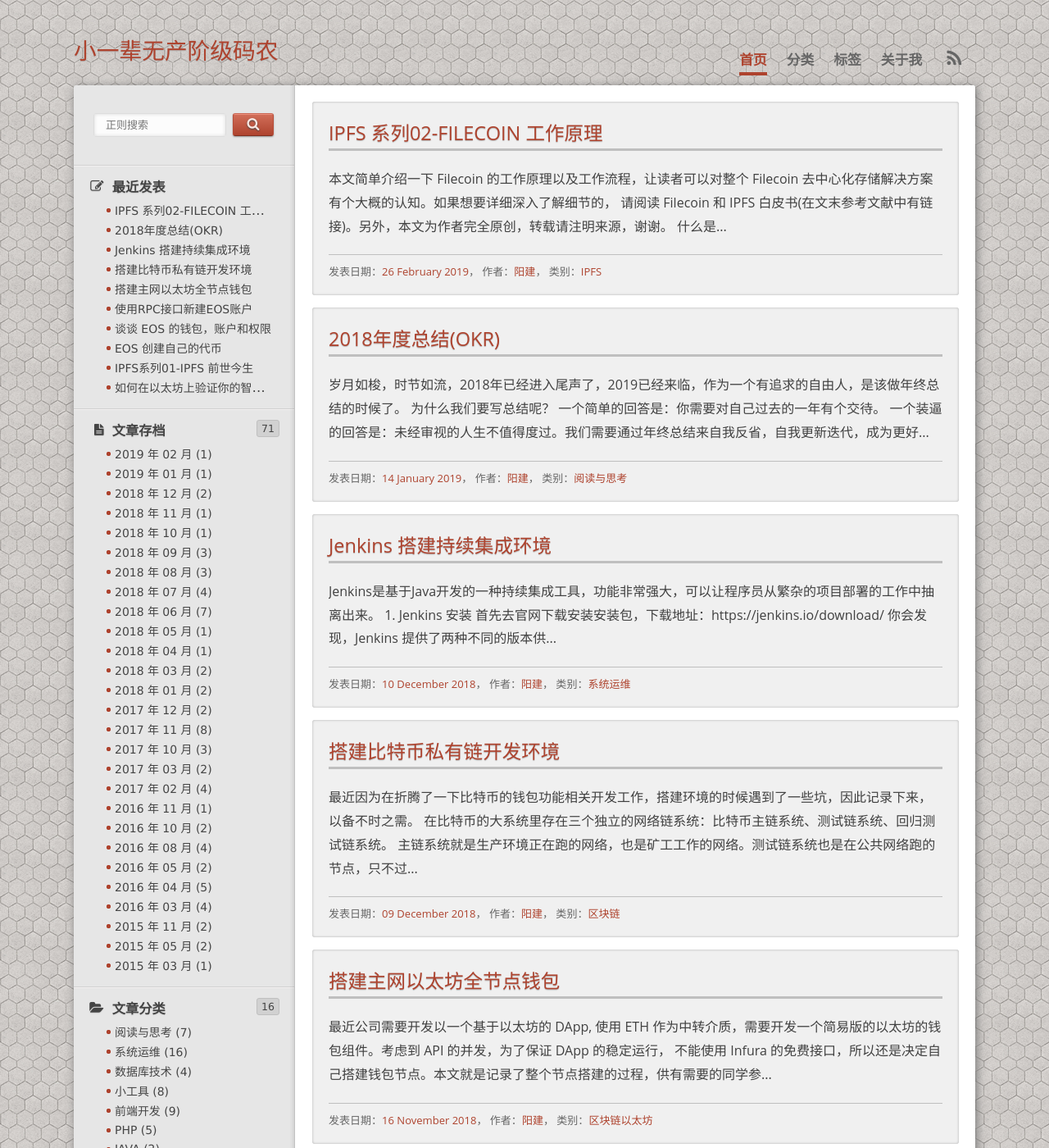
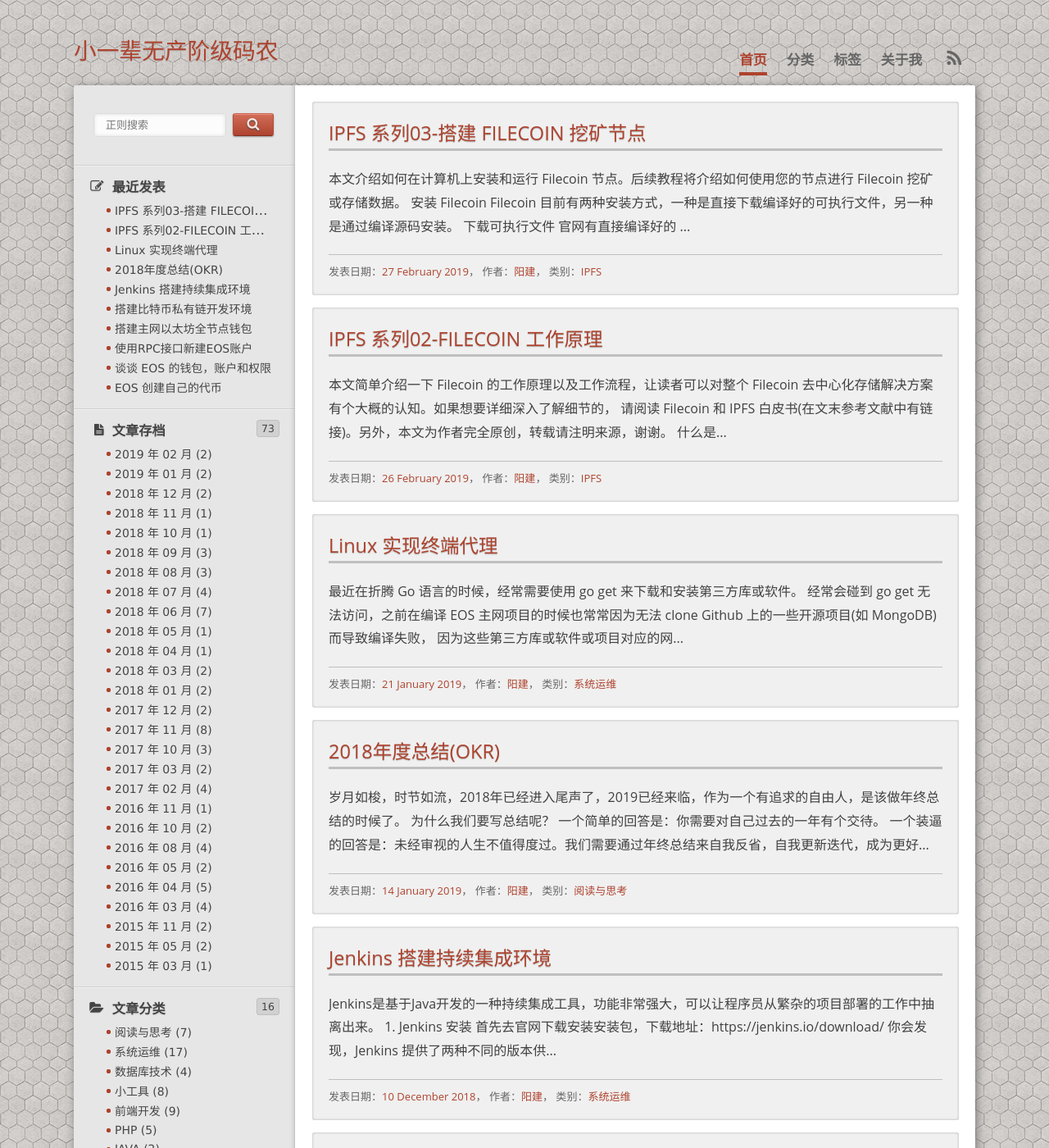
Before and after one commit to FunctFan/blog, a Jekyll site: the page built from index.html, in a window 1280 px wide and 1400 px high. Shown: the whole window at 82% size. Built offline with Jekyll 4.4.1, drawn with Linux system fonts in a browser that asks for light colours; the list of posts is cut into pages by our own code; some of the changed text lies outside the part shown.

Commit message:
add blog prox-in-terminal

````diff
--- /dev/null
+++ b/_posts/2019/01/2019-01-21-proxy-in-terminal.md
@@ -0,0 +1,70 @@
+---
+layout: post
+title: Linux 实现终端代理
+categories: [系统运维]
+tags: [terminal, proxy]
+status: publish
+type: post
+published: true
+author: blackfox
+permalink: /20190121/proxy-in-terminal.html
+keyword: 终端代理, terminal proxy
+desc: Ubuntu 实现终端代理
+
+---
+
+最近在折腾 Go 语言的时候，经常需要使用 go get 来下载和安装第三方库或软件。
+经常会碰到 go get 无法访问，之前在编译 EOS 主网项目的时候也常常因为无法 `clone` Github 上的一些开源项目(如 MongoDB) 而导致编译失败，
+因为这些第三方库或软件或项目对应的网站在国内无法访问。所以终端代理就变得非常有必要了。
+
+很多人都是用 shadowsocks 来翻墙（本人也是），但是 shadowsocks 是基于 socks5 协议的。
+而 `go get` 和 `git clone` 都是使用 http 协议。所以我们需要一个中间代理，把 socks5 协议转为 http 协议。
+
+在 Github 上找到一个牛人开发的项目 [cow](https://github.com/cyfdecyf/cow/), 安装之后简单配置就可以使用了。
+
+COW 的设计目标是自动化，理想情况下用户无需关心哪些网站无法访问，可直连网站也不会因为使用二级代理而降低访问速度。
+
+* 作为 HTTP 代理，可提供给移动设备使用；若部署在国内服务器上，可作为 APN 代理，__可使用多个二级代理，支持简单的负载均衡__
+* 支持 HTTP, SOCKS5, shadowsocks 和 cow 自身作为二级代理
+* 自动检测网站是否被墙，仅对被墙网站使用二级代理
+* 自动生成包含直连网站的 PAC，访问这些网站时可绕过 COW
+
+安装方式非常简单, Linux 和 OSX 系统直接执行下面的命令：
+
+```bash
+curl -L git.io/cow | bash
+```
+
+修改配置文档 `vim ~/.cow/rc`
+
+```bash
+#开头的行是注释，会被忽略
+# 本地 HTTP 代理地址
+# 配置 HTTP 和 HTTPS 代理时请填入该地址
+# 若配置代理时有对所有协议使用该代理的选项，且你不清楚此选项的含义，请勾选
+# 或者在自动代理配置中填入 http://127.0.0.1:7777/pac
+
+listen = http://127.0.0.1:7777
+# SOCKS5 二级代理
+proxy = socks5://127.0.0.1:1080
+
+# HTTP 二级代理
+#proxy = http://127.0.0.1:8080
+#proxy = http://user:password@127.0.0.1:8080
+# shadowsocks 二级代理
+#proxy = ss://aes-128-cfb:password@1.2.3.4:8388
+# cow 二级代理
+#proxy = cow://aes-128-cfb:password@1.2.3.4:8388
+
+```
+
+修改终端配置 `vim ~/.bashrc`，在文件末尾加上下面代码，导出环境变量
+
+```bash
+http_proxy=http://127.0.0.1:7777
+https_proxy=http://127.0.0.1:7777
+```
+
+然后启动你的 shadowsocks 代理软件。
+
+至此，恭喜你，你的终端可以畅通无阻了。
--- a/_posts/2019/02/2019-02-26-how-filecoin-works.md
+++ b/_posts/2019/02/2019-02-26-how-filecoin-works.md
@@ -185,5 +185,6 @@ Filecoin 社区发展还比较快，开发者也比较活跃，说明业界对
 
 # 其他相关博文
 * [IPFS系列01-IPFS 前世今生](/20180906/ipfs-01-summary.html)
+* [IPFS系列03-IPFS 搭建 FILECOIN 挖矿节点](/20190227/getstart-with-filecoin.html)
 * [区块链技术指南一](/20171218/block-chain-1.html)
 * [区块链技术指南二](/20171218/block-chain-2.html)
--- /dev/null
+++ b/_posts/2019/02/2019-02-27-getstart-with-filecoin.md
@@ -0,0 +1,80 @@
+---
+layout: post
+title: IPFS 系列03-搭建 FILECOIN 挖矿节点
+categories: [IPFS]
+tags: [IPFS,FILECOIN]
+status: publish
+type: post
+published: true
+author: blackfox
+permalink: /20190227/getstart-with-filecoin.html
+keyword: getstart-with-filecoin, 搭建 FILECOIN 挖矿节点
+
+---
+
+本文介绍如何在计算机上安装和运行 Filecoin 节点。后续教程将介绍如何使用您的节点进行 Filecoin 挖矿或存储数据。
+
+# 安装 Filecoin
+Filecoin 目前有两种安装方式，一种是直接下载编译好的可执行文件，另一种是通过编译源码安装。
+
+### 下载可执行文件
+官网有直接编译好的 release 版本 v0.0.1
+下载地址为: [https://github.com/filecoin-project/go-filecoin/releases](https://github.com/filecoin-project/go-filecoin/releases)
+
+不过遗憾的是，官方编译的0.0.1(写本文时的最新版本)无法正常运行(本人是用 linux 测试)。我自己手动编译了一个版本，基于 commit
+`94b2894473e57c44d60164f89f417694ea3911db`。 下载地址为: [百度云盘](https://pan.baidu.com/s/1Nf9hqqXDfw6u2aP3Lu1xuA)
+
+### 手动编译
+手动编译需要比较长的时间(本人花了大概一个半小时)，根据网络的而定。
+
+> 一、安装依赖
+
+> 首先 go-filecoin 是用 GO 语言编写，所以第一步你需要搭建 Go 语言环境
+
+去 Go 官网下载二进制安装包， [https://dl.google.com/go/go1.11.5.linux-amd64.tar.gz]，然后解压：
+
+```bash
+tar xvf go1.11.5.linux-amd64.tar.gz -C /usr/local/
+```
+
+然后配置环境变量 `sudo vim /etc/profile`, 在文件末尾加上
+
+```bash
+# golang environment configure
+export GOROOT=/usr/local/go
+export GOBIN=$GOROOT/bin
+export GOPKG=$GOROOT/pkg/tool/linux_amd64
+export GOARCH=amd64
+export GOOS=linux
+export GOPATH=/golang/
+PATH=$PATH:$GOBIN:$GOPKG
+```
+GOPATH 是你所有 Go 项目的根目录，保存之后重启或者执行 `source /ect/profile` 使配置生效。
+
+> 安装 Rust, cargo
+
+```bash
+curl https://sh.rustup.rs -sSf | sh
+```
+
+> 安装 jq
+
+```bash
+sudo apt-get install jq
+```
+
+> 下载 go-filecoin 源码
+
+> 开始编译
+
+由于 Filecoin 项目用来很多第三方的开发包，而这些包通常国内的网络是无法访问的，所以你得保证你的终端是能够翻墙的。
+
+不知道配置终端翻墙的同学请移步[linux 配置终端代理](/20190121/proxy-in-terminal.html)
+
+# 开始运行 Filecoin
+
+# 给你的节点自定义名称
+
+# 激活节点，加入网络统计
+
+# 获取 Filecoin 测试代币(Mock FIL)
````
